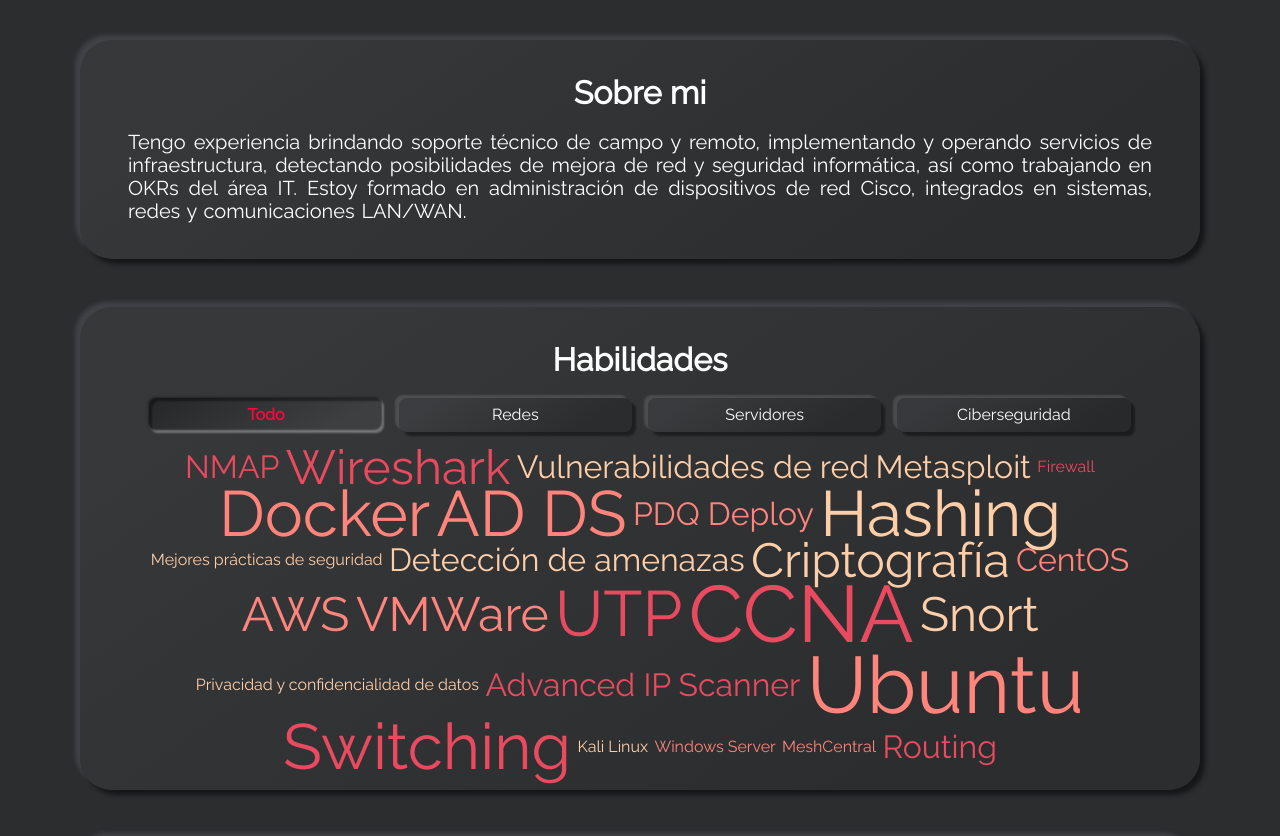
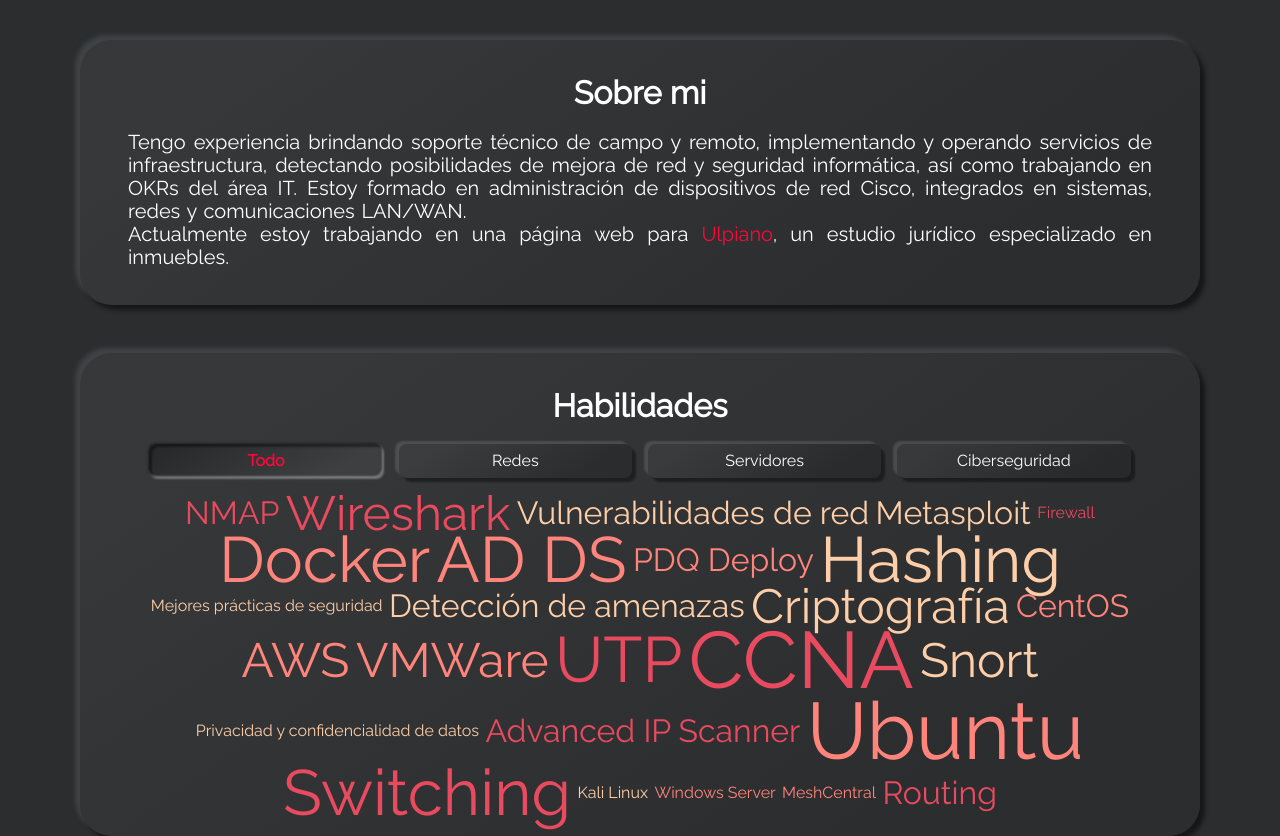
Before and after one commit to Juan654-bot/_CV, a plain HTML site: page index.html in a window 1280 px wide. Shown: the part 920-1756 px from the top of the page. Drawn offline with Linux system fonts and the light colour scheme.

Commit message:
agregué lo de ulpiano

```diff
--- a/index.html
+++ b/index.html
@@ -127,7 +127,7 @@
 
       <section class="card neumorphism-card-big">
         <h1 class="title">Sobre mi</h1>
-<p class="description" data-aos="fade-down">Tengo experiencia brindando soporte técnico de campo y remoto, implementando y operando servicios de infraestructura, detectando posibilidades de mejora de red y seguridad informática, así como trabajando en OKRs del área IT. Estoy formado en administración de dispositivos de red Cisco, integrados en sistemas, redes y comunicaciones LAN/WAN.</p>
+<p class="description" data-aos="fade-down">Tengo experiencia brindando soporte técnico de campo y remoto, implementando y operando servicios de infraestructura, detectando posibilidades de mejora de red y seguridad informática, así como trabajando en OKRs del área IT. Estoy formado en administración de dispositivos de red Cisco, integrados en sistemas, redes y comunicaciones LAN/WAN.<br>Actualmente estoy trabajando en una página web para <a href="https://juan654-bot.github.io/Ulpiano">Ulpiano</a>, un estudio jurídico especializado en inmuebles.</p>
 
       </section>
 
```
